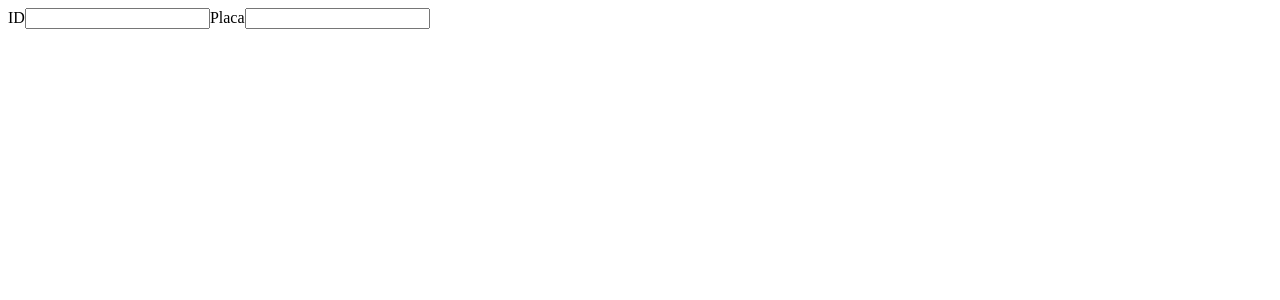
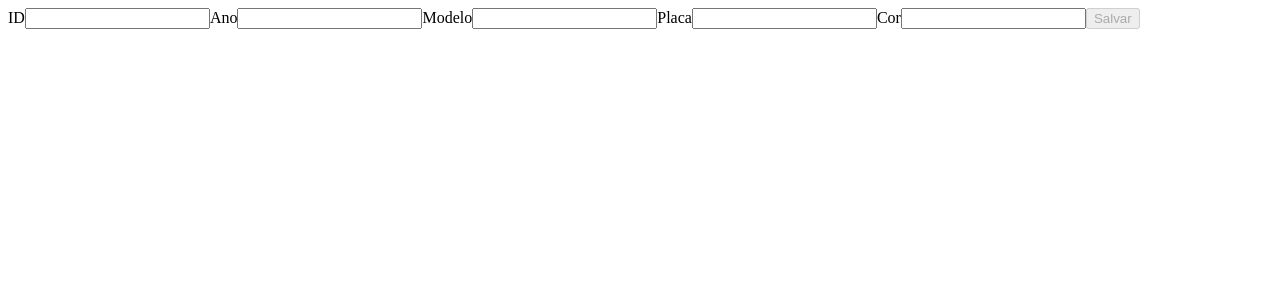
Before and after one commit to afcustodioo/locadora, an Angular app in the folder locadora-client/: page /veiculos in a window 1280 px wide. Shown: the top 300 px of the page. Built offline with nearby package versions, Linux system fonts and the light colour scheme.

Commit message:
Desenvolvendo inserção de veículo

```diff
--- a/locadora-client/src/app/veiculo/veiculo.component.html
+++ b/locadora-client/src/app/veiculo/veiculo.component.html
@@ -1,7 +1,18 @@
-<div [formGroup]="form">
-  <label>ID</label>
-  <input type="text" name="id" id="id" formControlName="id">
+<form [formGroup]="form" (ngSubmit)="save(form.value)">
+  <label for="id">ID</label>
+  <input type="text" id="id" formControlName="id">
 
-  <label>Placa</label>
-  <input type="text" name="placa" id="placa" formControlName="placa">
-</div>
+  <label for="ano">Ano</label>
+  <input type="number" id="ano" formControlName="ano">
+
+  <label for="modelo">Modelo</label>
+  <input type="text" id="modelo" formControlName="modelo">
+
+  <label for="placa">Placa</label>
+  <input type="text" id="placa" formControlName="placa">
+
+  <label for="cor">Cor</label>
+  <input type="text" id="cor" formControlName="cor">
+
+  <button id="save" [disabled]="!form.valid">Salvar</button>
+</form>
--- a/locadora-client/src/app/veiculo/veiculo.component.ts
+++ b/locadora-client/src/app/veiculo/veiculo.component.ts
@@ -1,5 +1,6 @@
 import { Component, OnInit } from '@angular/core';
 import { FormGroup, FormBuilder, Validators } from '@angular/forms';
+import { Http } from '@angular/http';
 
 @Component({
   selector: 'app-veiculo-component',
@@ -10,17 +11,31 @@ export class VeiculoComponent implements OnInit {
 
   form: FormGroup;
 
-  constructor(public formBuilder: FormBuilder) {
+  constructor(public formBuilder: FormBuilder, private http: Http) {
   }
 
   ngOnInit(): void {
     this.form = this.createForm();
   }
 
+  save(body: any): void {
+
+    if (!body['id']) {
+      delete body['id'];
+    }
+
+    this.http.post('http://localhost:8080/veiculoes/', body).subscribe(salvo => {
+      console.log(salvo);
+    })
+  }
+
   private createForm(): FormGroup {
     return this.formBuilder.group({
       'id': [''],
-      'placa': ['', Validators.required]
+      'ano': ['', Validators.required],
+      'modelo': ['', Validators.required],
+      'placa': ['', Validators.required],
+      'cor': ['', Validators.required],
     });
   }
 }
--- a/locadora-client/src/app/veiculo/veiculo.module.ts
+++ b/locadora-client/src/app/veiculo/veiculo.module.ts
@@ -2,10 +2,11 @@ import { NgModule } from '@angular/core';
 import { SharedModule } from '../shared/shared.module';
 import { VeiculoComponent } from './veiculo.component';
 import { routing } from './veiculo.routing';
+import { HttpModule } from '@angular/http';
 
 @NgModule({
   imports: [
-    SharedModule, routing
+    SharedModule, routing, HttpModule
   ],
   declarations: [VeiculoComponent]
 })
```
Also changed, not shown: 2 other files (tests, documents, lock files or other folders).
